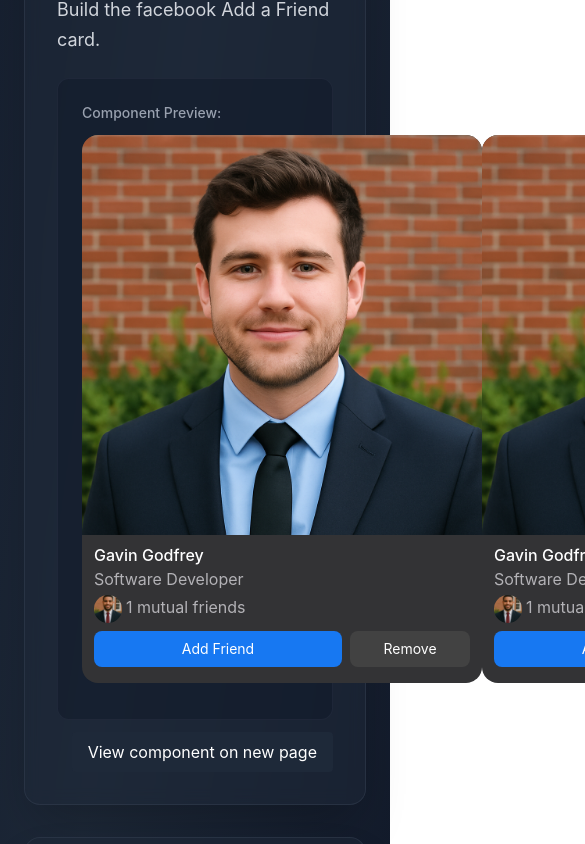
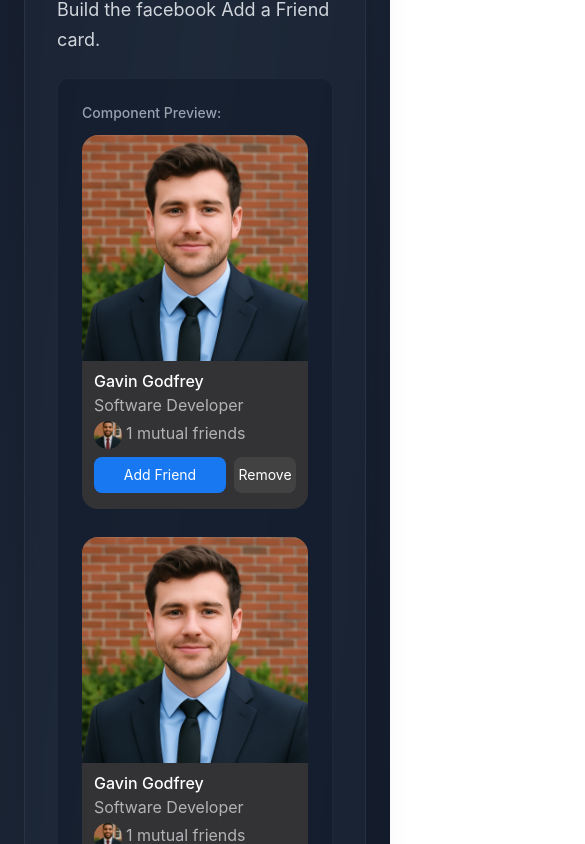
Before and after one commit to glennnoronha/react-components-practice, a Next.js app: page /practice in a window 390 px wide. Shown: the part 1460-2304 px from the top of the page, 585 px wide, since content can reach past the window. Built offline with nearby package versions, Linux system fonts and the light colour scheme.

Commit message:
fixed fb card overflow on mobile

```diff
--- a/app/practice/page.js
+++ b/app/practice/page.js
@@ -36,7 +36,7 @@ export default function Practice() {
               description="Build the facebook Add a Friend card."
               viewHref="/practice/facebook"
             >
-              <div className="flex flex-row justify-content-between">
+              <div className="flex flex-col sm:flex-row flex-wrap justify-center sm:justify-between gap-4">
                 <FacebookCard
                   name="Gavin Godfrey"
                   title="Software Developer"
--- a/components/FacebookCard.jsx
+++ b/components/FacebookCard.jsx
@@ -11,7 +11,7 @@ const FacebookCard = ({
 }) => {
   return (
     <div className={className}>
-      <div className="flex-col bg-[#333335] rounded-2xl w-[400px] mb-3 mx-auto">
+      <div className="flex-col bg-[#333335] rounded-2xl w-full max-w-sm mb-3 mx-auto">
         <img className="rounded-t-2xl" src={profileImage} alt={name} />
         <div className="py-2 px-3">
           <h3 className="text-white font-medium">{name}</h3>
```
